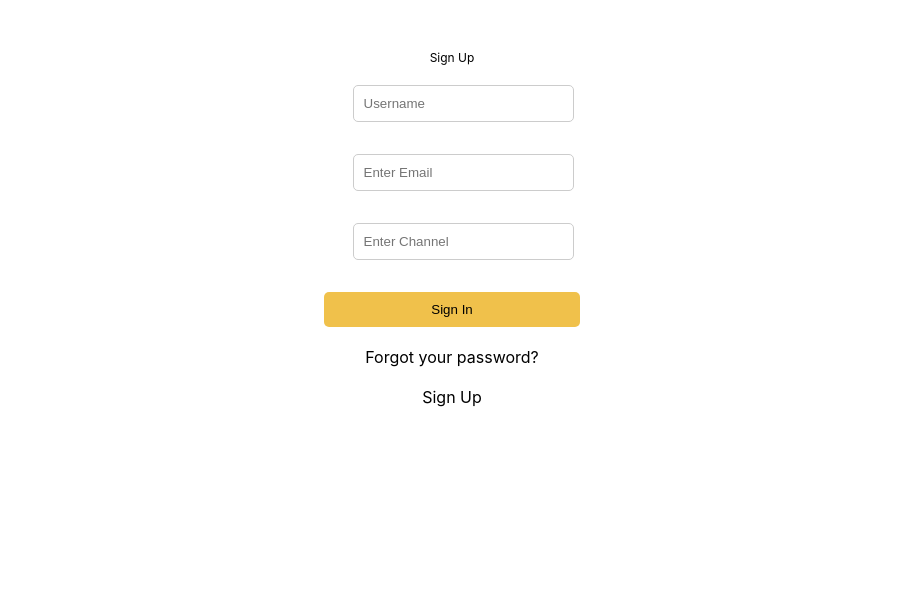
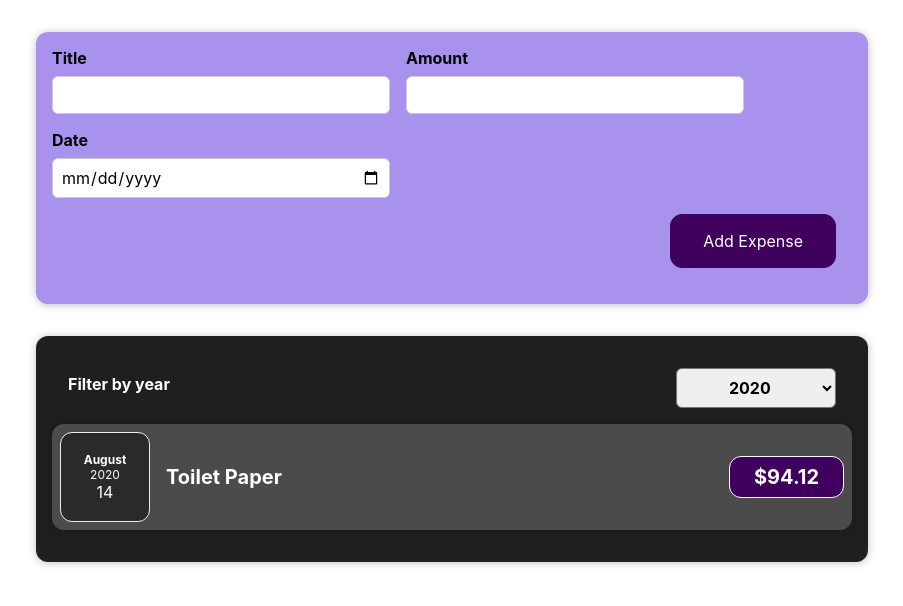
Before and after one commit to KaushalMaster/xwits_internship, a React (Create React App) app: page / in a window 1280 px wide. Shown: the top 606 px of the page, without its empty margins (188-1091 px from the left). Built offline with nearby package versions, Linux system fonts and the light colour scheme.

Commit message:
Outputting the data based on conditional rendering

```diff
--- a/src/App.js
+++ b/src/App.js
@@ -50,10 +50,10 @@ function App() {
   };
   return (
     <div className="App">
-      <SignIn />
+      {/* <SignIn /> */}
       {/* <Onboarding /> */}
-      {/* <NewExpense expense={addExpenseHandler} />
-      <Expenses items={expenses} /> */}
+      <NewExpense expense={addExpenseHandler} />
+      <Expenses items={expenses} />
     </div>
   );
 }
--- a/src/components/Expensess/Expenses/Expenses.css
+++ b/src/components/Expensess/Expenses/Expenses.css
@@ -4,5 +4,10 @@
   margin: 2rem auto;
   width: 50rem;
   max-width: 95%;
+}
 
+.error_msg {
+  color: white;
+  text-align: center;
+  margin: 30px auto;
 }
--- a/src/components/Expensess/Expenses/Expenses.jsx
+++ b/src/components/Expensess/Expenses/Expenses.jsx
@@ -15,6 +15,21 @@ const Expenses = (props) => {
     return expense.date.getFullYear().toString() === filteredYear;
   });
 
+  let expensesContent = <p className="error_msg">No Expenses Found!</p>;
+
+  if (filteredExpenses.length > 0) {
+    expensesContent = filteredExpenses.map((expense) => {
+      return (
+        <ExpenseItem
+          key={expense.id}
+          title={expense.title}
+          amount={expense.amount}
+          date={expense.date}
+        />
+      );
+    });
+  }
+
   return (
     <Card className="expenses">
       <ExpensesFilter
@@ -22,17 +37,9 @@ const Expenses = (props) => {
         onChangeFilter={filterChangeHandler}
       />
 
-      {filteredExpenses.map((expense) => {
-        return (
-          <ExpenseItem
-            key={expense.id}
-            title={expense.title}
-            amount={expense.amount}
-            date={expense.date}
-          />
-        );
-      })}
+      {/* Rendering Filter items based on condition */}
 
+      {expensesContent}
       {/* <ExpenseItem
         title={props.items[0].title}
         amount={props.items[0].amount}
```
